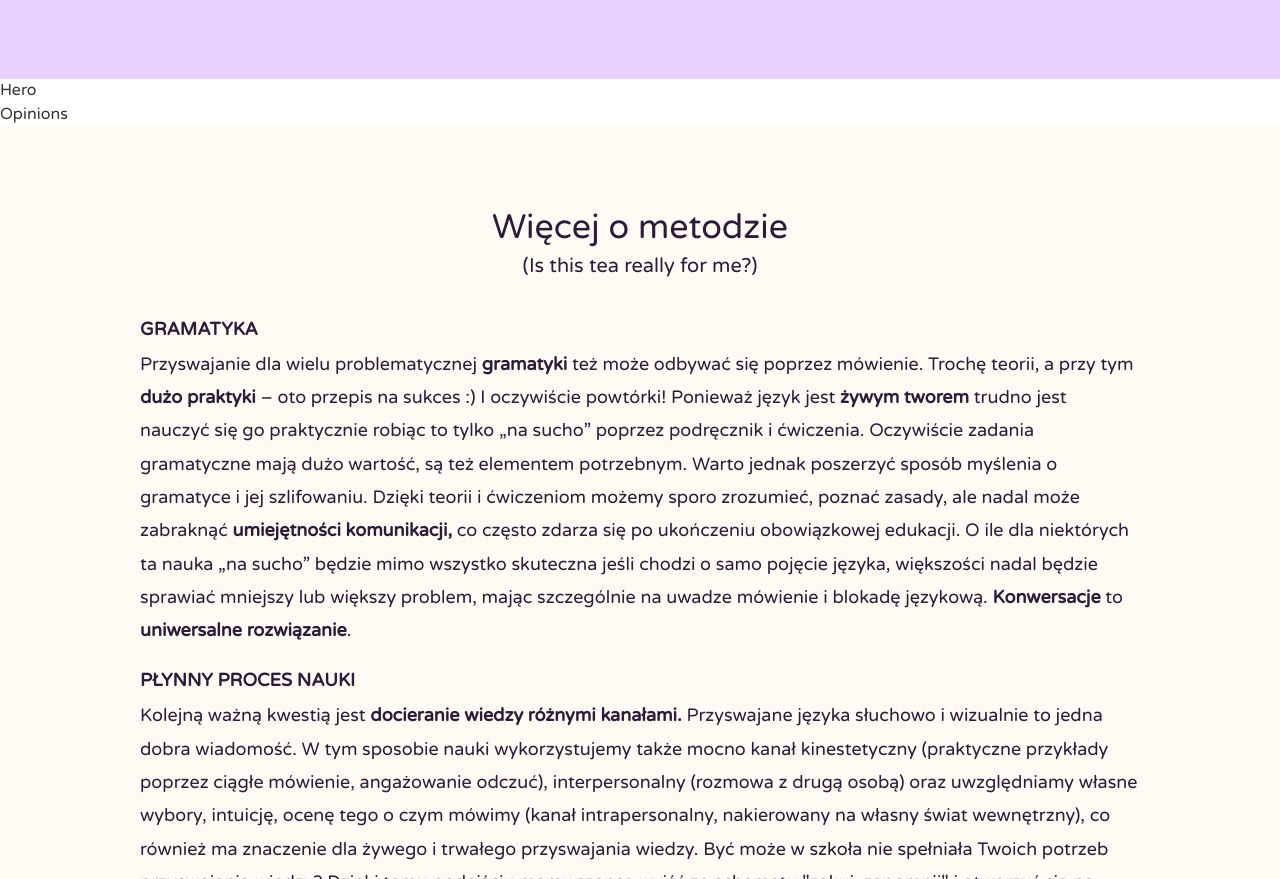
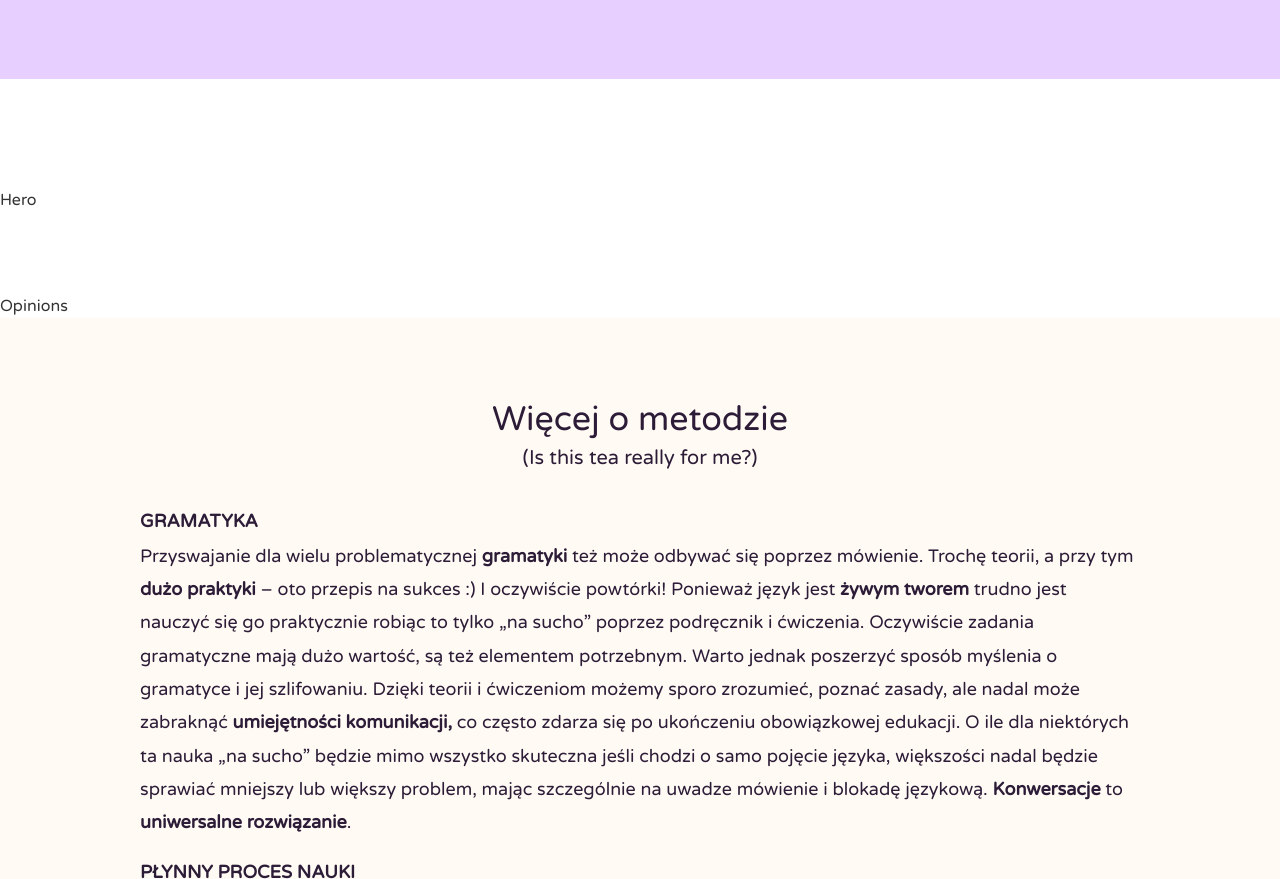
Before and after one commit to JakubKonefal/purplecafe, a Gatsby site: page / in a window 1280 px wide. Shown: the part 2606-3485 px from the top of the page. Built offline with nearby package versions, Linux system fonts and the light colour scheme; Gatsby itself is replaced by a stand-in of ours.

Commit message:
Upadte paddings

```diff
--- a/src/components/molecules/TextSection/TextSection.style.ts
+++ b/src/components/molecules/TextSection/TextSection.style.ts
@@ -14,6 +14,10 @@ import type { Colors } from 'styles/theme'
 
 export const Section = styled.section<{ $backgroundColor: keyof Colors }>`
   width: 100%;
+  ${media.md.max} {
+    padding: 40px 0;
+  }
+
   padding: 82px 0;
 
   ${({ $backgroundColor }) =>
--- a/src/components/organisms/Homepage/AboutMe/About.style.ts
+++ b/src/components/organisms/Homepage/AboutMe/About.style.ts
@@ -4,4 +4,8 @@ import media from 'styles/media'
 
 export const Section = styled.section`
   width: 100%;
+
+  ${media.xl.min} {
+    margin: 110px 0 82px;
+  }
 `
--- a/src/components/organisms/Homepage/AboutMe/AboutMe.tsx
+++ b/src/components/organisms/Homepage/AboutMe/AboutMe.tsx
@@ -4,14 +4,14 @@ import { LazyImageType } from 'types/page'
 
 import * as S from './About.style'
 
-export type HeroProps = {
+export type AboutMeProps = {
   title: string
   subtitle: string
   img: LazyImageType
   content: string
 }
 
-export const AboutMe: React.FC<HeroProps> = ({
+export const AboutMe: React.FC<AboutMeProps> = ({
   title,
   subtitle,
   img,
```
